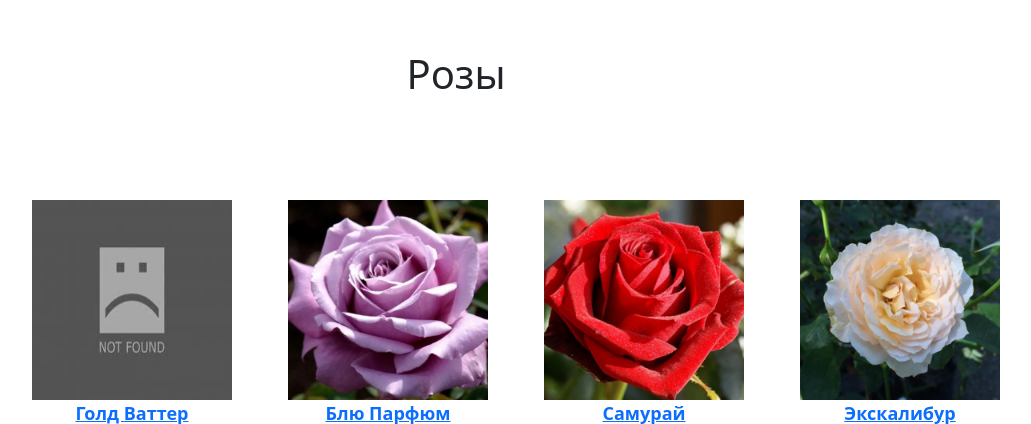
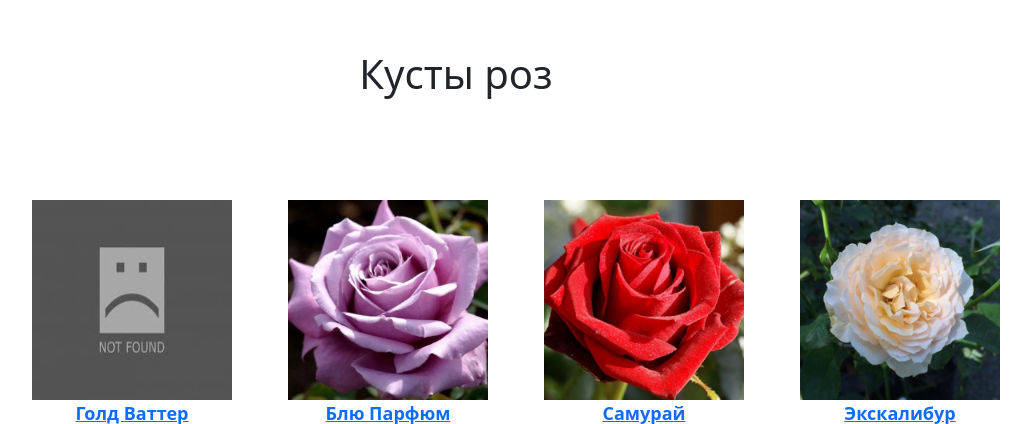
Before and after one commit to jacky2256/site_rose, a Django app: page /catalog/roses/ in a window 1280 px wide. Shown: the part 56-480 px from the top of the page, without its empty margins (184-1215 px from the left). Run offline with Django 4.2, Linux system fonts and the light colour scheme; data comes from the database, SQL or seed files in the repository.

Commit message:
New update

```diff
--- a/catalog/templates/catalog/all_categ_roses.html
+++ b/catalog/templates/catalog/all_categ_roses.html
@@ -5,7 +5,7 @@
 <div class=" head_roses container text-center">
     <div class="row align-items-start">
         <div class="col">
-            <h1>Розы</h1>
+            <h1> Кусты роз</h1>
         </div>
     </div>
 </div>
```
